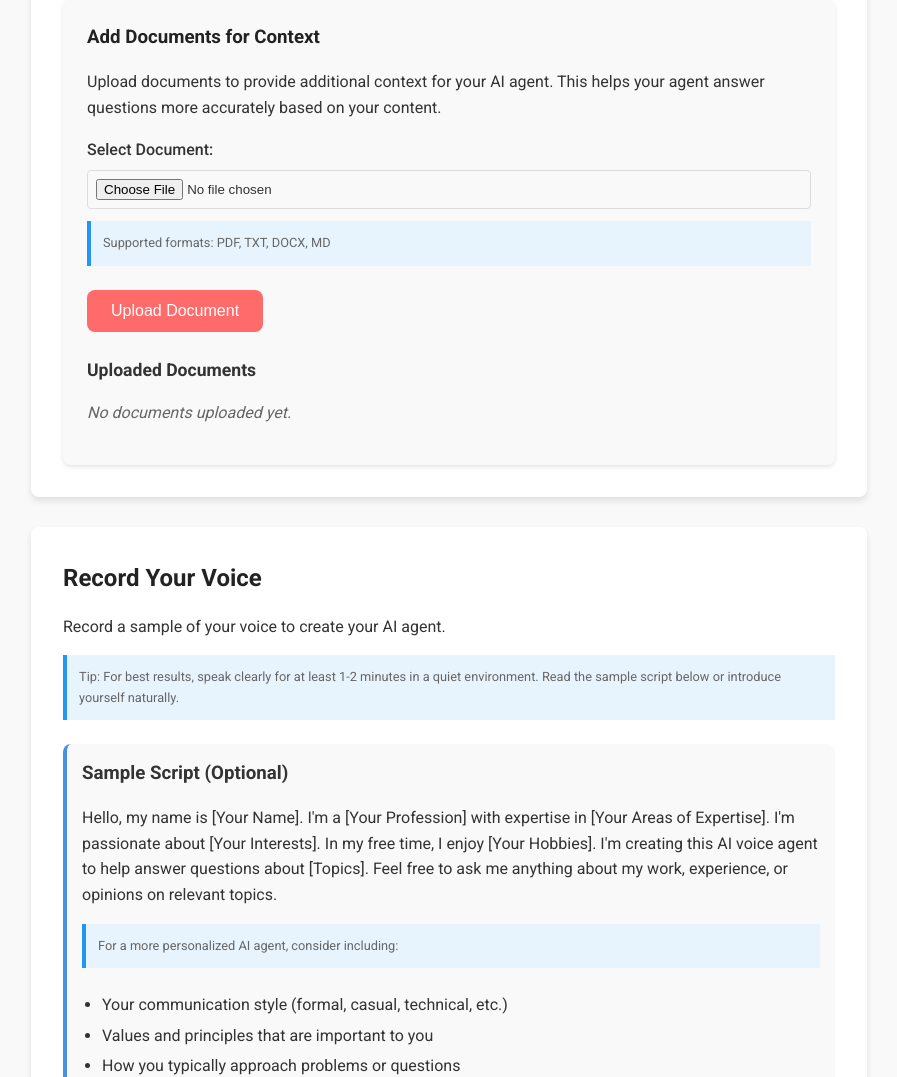
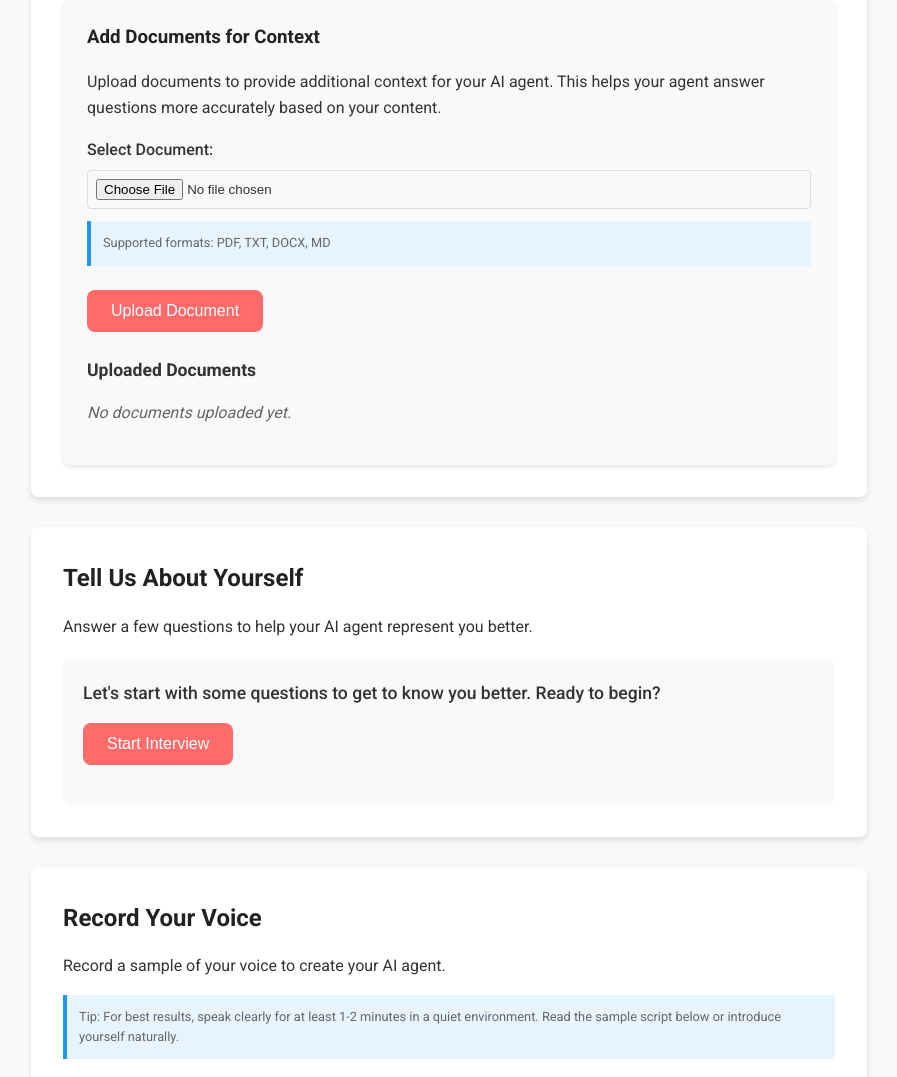
Before and after one commit to technolifts/presence, a Flask app: page / in a window 1280 px wide. Shown: the part 824-1901 px from the top of the page, without its empty margins (191-1088 px from the left). Run offline with Flask 2, Linux system fonts and the light colour scheme.

Commit message:
I'll generate a concise commit message for these changes:
feat: Add dynamic interview system for AI agent profile creation

```diff
--- a/backend/app.py
+++ b/backend/app.py
@@ -87,6 +87,13 @@ def clone_voice():
     profile_title = request.form.get("profile_title", "")
     profile_bio = request.form.get("profile_bio", "")
 
+    # Get interview data if available
+    interview_data = request.form.get("interview_data", "[]")
+    try:
+        interview_responses = json.loads(interview_data)
+    except:
+        interview_responses = []
+
     # Create documents directory for this agent (will be populated later)
     documents_dir = os.path.join(app.root_path, "documents")
     os.makedirs(documents_dir, exist_ok=True)
@@ -125,6 +132,7 @@ def clone_voice():
                 "name": profile_name,
                 "title": profile_title,
                 "bio": profile_bio,
+                "interview_data": interview_responses,
                 "created_at": str(datetime.datetime.now())
             }
 
@@ -239,6 +247,12 @@ Here's information about {profile['name']}:"""
 
         if profile.get('bio'):
             system_prompt += f"\nBackground Information: {profile['bio']}"
+
+        # Add interview data if available
+        if profile.get('interview_data') and len(profile['interview_data']) > 0:
+            system_prompt += "\n\nAdditional Information from Interview:"
+            for item in profile['interview_data']:
+                system_prompt += f"\n\nQuestion: {item['question']}\nAnswer: {item['answer']}"
 
         system_prompt += """
 
@@ -357,6 +371,131 @@ def delete_document(agent_id, filename):
 
     return jsonify(response), status_code
 
+@app.route("/generate-interview-questions", methods=["POST"])
+def generate_interview_questions():
+    """Generate interview questions using the provided prompt"""
+    try:
+        import anthropic
+
+        # Get API key from environment
+        anthropic_api_key = os.getenv("ANTHROPIC_API_KEY")
+        if not anthropic_api_key:
+            app.logger.error("ANTHROPIC_API_KEY not found in environment")
+            return jsonify({"error": "API key not configured"}), 500
+
+        # Initialize Anthropic client
+        client = anthropic.Anthropic(api_key=anthropic_api_key)
+
+        # The interview prompt
+        prompt = """# Professional Experience & Hobbies Extraction
+
+You are a specialized interview system designed to extract specific information about a person's professional experience and hobbies to create their digital twin. Your goal is to generate MAXIMUM 10 QUESTIONS TOTAL that will help us understand:
+1) Their professional background, expertise, and work knowledge in detail
+2) Their hobbies and personal interests with specific examples
+
+Focus on questions that reveal concrete facts and specific examples rather than abstract preferences. Do not include questions about communication style, as this will be extracted from audio recordings. Do not exceed 15 questions under any circumstances.
+
+## Instructions
+
+1. Generate a diverse set of questions across the categories below. Focus on questions that reveal meaningful aspects of the person that would be important for realistic conversation simulation.
+
+2. Make questions specific, not generic. For example, instead of "What are your hobbies?" ask "What activity do you find yourself losing track of time while doing, and what about it captivates you?"
+
+3. Ask progressive questions that build on expected answers to create a natural conversational flow.
+
+4. Include both direct questions for factual information and indirect questions that reveal personality, values, and communication style.
+
+5. Consider the emotional dimension - ask questions that might reveal how the person responds to different emotional scenarios.
+
+## Focused Categories
+
+### Professional Experience
+- Their career path and specific roles they've held
+- Areas of professional expertise and specialized knowledge
+- Significant projects or achievements they could discuss in detail
+- How they talk about their industry or field
+- Factual information about their work that visitors might ask about
+- Common questions they receive about their profession
+- Professional opinions or perspectives they often share
+
+### Hobbies & Interests
+- Specific activities they engage in regularly
+- Detailed aspects of their hobbies they could discuss knowledgeably
+- How long they've been involved with these interests
+- Factual information about their hobbies that shows their expertise
+- Why they are drawn to these particular activities
+- Recommendations they typically give related to their interests
+- Personal experiences tied to their hobbies
+
+## Output Format
+
+1. Generate EXACTLY 10 QUESTIONS TOTAL across both categories (professional experience and hobbies).
+2. Distribute the questions roughly equally between the two categories.
+3. Each question should be designed to elicit specific, factual information or concrete examples.
+4. Present the questions in a conversational sequence that flows naturally.
+5. Prioritize questions that will generate responses useful for someone else chatting with this person's digital twin.
+6. Use clear, direct language that encourages detailed responses.
+7. Number each question clearly (1-10 maximum).
+8. Include a mix of questions about:
+   - Facts (specific information the digital twin should know)
+   - Experiences (detailed examples that demonstrate knowledge)
+   - Preferences (that show personality through interests)
+9. DO NOT include any questions about communication style, speaking patterns, or language preferences.
+10. Review your final output to confirm you have not exceeded 10 questions and that all questions focus specifically on professional experience or hobbies.
+
+Return ONLY the numbered questions as a JSON array, with no additional text or explanation."""
+
+        # Generate questions with Claude
+        response = client.messages.create(
+            model="claude-3-7-sonnet-20250219",
+            max_tokens=1000,
+            system="You are a helpful assistant that generates interview questions according to the provided instructions. Return only the questions in a JSON array format.",
+            messages=[
+                {"role": "user", "content": prompt}
+            ],
+            temperature=0.7
+        )
+
+        # Extract the response text
+        response_text = response.content[0].text
+
+        # Parse the JSON array from the response
+        import json
+        import re
+
+        # Try to extract a JSON array from the response
+        json_match = re.search(r'\[.*\]', response_text, re.DOTALL)
+        if json_match:
+            questions_json = json_match.group(0)
+            questions = json.loads(questions_json)
+        else:
+            # Fallback: extract numbered questions
+            questions = []
+            for line in response_text.split('\n'):
+                match = re.match(r'^\s*\d+\.\s*(.*)', line)
+                if match:
+                    questions.append(match.group(1))
+
+        return jsonify({"questions": questions})
+    except Exception as e:
+        app.logger.error(f"Error generating interview questions: {str(e)}")
+        return jsonify({"error": str(e)}), 500
+
+@app.route("/save-interview-responses", methods=["POST"])
+def save_interview_responses():
+    """Save interview responses to the user's profile"""
+    try:
+        data = request.json
+        responses = data.get("responses", [])
+
+        # Store in session for now
+        session["interview_responses"] = responses
+
+        return jsonify({"success": True})
+    except Exception as e:
+        app.logger.error(f"Error saving interview responses: {str(e)}")
+        return jsonify({"error": str(e)}), 500
+
 @app.route("/last-response-text")
 def last_response_text():
     """Get the text of the last response"""
--- a/static/css/style.css
+++ b/static/css/style.css
@@ -526,3 +526,97 @@ nav a.active {
     margin-top: 8px;
     font-style: italic;
 }
+
+/* Interview Section */
+.interview-section {
+    margin-bottom: 30px;
+}
+
+.interview-container {
+    background-color: #f9f9f9;
+    border-radius: 8px;
+    padding: 20px;
+    margin-top: 20px;
+}
+
+.question-container {
+    margin-bottom: 20px;
+}
+
+.question-text {
+    font-size: 1.1rem;
+    font-weight: 500;
+    margin-bottom: 15px;
+}
+
+.response-container textarea {
+    width: 100%;
+    min-height: 120px;
+    padding: 12px;
+    border: 1px solid #ddd;
+    border-radius: 8px;
+    font-family: inherit;
+    font-size: 16px;
+    margin-bottom: 15px;
+}
+
+.interview-controls {
+    display: flex;
+    gap: 10px;
+}
+
+.interview-progress {
+    margin-top: 20px;
+}
+
+.progress-bar {
+    height: 8px;
+    background-color: #e0e0e0;
+    border-radius: 4px;
+    overflow: hidden;
+    margin-bottom: 8px;
+}
+
+.progress-fill {
+    height: 100%;
+    background-color: var(--primary-color);
+    transition: width 0.3s ease;
+}
+
+.interview-summary {
+    margin-top: 30px;
+}
+
+.summary-container {
+    background-color: white;
+    border-radius: 8px;
+    padding: 15px;
+    margin-top: 15px;
+    border: 1px solid #e0e0e0;
+    max-height: 300px;
+    overflow-y: auto;
+}
+
+.response-summary {
+    margin-top: 10px;
+}
+
+.response-item {
+    margin-bottom: 15px;
+    padding-bottom: 15px;
+    border-bottom: 1px solid #eee;
+}
+
+.response-item:last-child {
+    border-bottom: none;
+}
+
+.response-question {
+    font-weight: 500;
+    margin-bottom: 5px;
+}
+
+.response-answer {
+    color: #555;
+    white-space: pre-line;
+}
--- a/static/js/app.js
+++ b/static/js/app.js
@@ -143,6 +143,12 @@ document.addEventListener('DOMContentLoaded', () => {
             formData.append('profile_name', name);
             formData.append('profile_title', title);
             formData.append('profile_bio', bio);
+
+            // Add interview responses if available
+            if (window.interviewSystem && window.interviewSystem.isInterviewComplete) {
+                const interviewResponses = window.interviewSystem.getResponses();
+                formData.append('interview_data', JSON.stringify(interviewResponses));
+            }
 
             // Show loading state
             createVoiceButton.disabled = true;
--- /dev/null
+++ b/static/js/interview.js
@@ -0,0 +1,196 @@
+/**
+ * Interview System for AI Agent Profile Creation
+ * Handles dynamic questioning to gather information about the user
+ */
+class InterviewSystem {
+    constructor() {
+        this.questions = [];
+        this.currentQuestionIndex = 0;
+        this.responses = {};
+        this.isInterviewComplete = false;
+
+        // Elements
+        this.questionContainer = document.getElementById('questionContainer');
+        this.responseContainer = document.getElementById('responseContainer');
+        this.userResponse = document.getElementById('userResponse');
+        this.nextQuestionBtn = document.getElementById('nextQuestionBtn');
+        this.finishInterviewBtn = document.getElementById('finishInterviewBtn');
+        this.startInterviewBtn = document.getElementById('startInterviewBtn');
+        this.interviewProgress = document.getElementById('interviewProgress');
+        this.progressFill = document.getElementById('progressFill');
+        this.currentQuestionNum = document.getElementById('currentQuestionNum');
+        this.totalQuestions = document.getElementById('totalQuestions');
+        this.interviewSummary = document.getElementById('interviewSummary');
+        this.responseSummary = document.getElementById('responseSummary');
+
+        // Bind event handlers
+        this.startInterviewBtn.addEventListener('click', this.startInterview.bind(this));
+        this.nextQuestionBtn.addEventListener('click', this.handleNextQuestion.bind(this));
+        this.finishInterviewBtn.addEventListener('click', this.finishInterview.bind(this));
+
+        // Initialize
+        this.initialize();
+    }
+
+    async initialize() {
+        // Hide progress initially
+        this.interviewProgress.style.display = 'none';
+    }
+
+    async startInterview() {
+        try {
+            // Show loading state
+            this.startInterviewBtn.disabled = true;
+            this.startInterviewBtn.textContent = 'Loading questions...';
+
+            // Fetch questions from the server
+            const response = await fetch('/generate-interview-questions', {
+                method: 'POST',
+                headers: {
+                    'Content-Type': 'application/json'
+                }
+            });
+
+            if (!response.ok) {
+                throw new Error('Failed to generate interview questions');
+            }
+
+            const data = await response.json();
+            this.questions = data.questions;
+
+            // Update UI
+            this.totalQuestions.textContent = this.questions.length;
+            this.interviewProgress.style.display = 'block';
+
+            // Show first question
+            this.showQuestion(0);
+
+            // Hide start button, show response container
+            this.questionContainer.style.display = 'none';
+            this.responseContainer.style.display = 'block';
+        } catch (error) {
+            console.error('Error starting interview:', error);
+            alert('Error starting interview. Please try again.');
+
+            // Reset button
+            this.startInterviewBtn.disabled = false;
+            this.startInterviewBtn.textContent = 'Start Interview';
+        }
+    }
+
+    showQuestion(index) {
+        if (index >= this.questions.length) {
+            this.finishInterview();
+            return;
+        }
+
+        // Update question text
+        const questionText = this.questions[index];
+        this.questionContainer.innerHTML = `<p class="question-text">${questionText}</p>`;
+        this.questionContainer.style.display = 'block';
+
+        // Clear previous response
+        this.userResponse.value = '';
+
+        // Update progress
+        this.currentQuestionIndex = index;
+        this.currentQuestionNum.textContent = index + 1;
+        this.progressFill.style.width = `${((index + 1) / this.questions.length) * 100}%`;
+
+        // Show finish button on last question
+        if (index === this.questions.length - 1) {
+            this.nextQuestionBtn.style.display = 'none';
+            this.finishInterviewBtn.style.display = 'inline-flex';
+        } else {
+            this.nextQuestionBtn.style.display = 'inline-flex';
+            this.finishInterviewBtn.style.display = 'none';
+        }
+
+        // Focus on response textarea
+        this.userResponse.focus();
+    }
+
+    handleNextQuestion() {
+        const response = this.userResponse.value.trim();
+
+        if (!response) {
+            alert('Please provide an answer before continuing.');
+            return;
+        }
+
+        // Save response
+        this.responses[this.currentQuestionIndex] = {
+            question: this.questions[this.currentQuestionIndex],
+            answer: response
+        };
+
+        // Move to next question
+        this.showQuestion(this.currentQuestionIndex + 1);
+    }
+
+    async finishInterview() {
+        // Save final response if there is one
+        const response = this.userResponse.value.trim();
+        if (response) {
+            this.responses[this.currentQuestionIndex] = {
+                question: this.questions[this.currentQuestionIndex],
+                answer: response
+            };
+        }
+
+        // Update progress to 100%
+        this.currentQuestionNum.textContent = this.questions.length;
+        this.progressFill.style.width = '100%';
+
+        // Hide question and response containers
+        this.questionContainer.style.display = 'none';
+        this.responseContainer.style.display = 'none';
+
+        // Show summary
+        this.generateSummary();
+        this.interviewSummary.style.display = 'block';
+
+        // Mark interview as complete
+        this.isInterviewComplete = true;
+
+        // Save responses to server
+        try {
+            await fetch('/save-interview-responses', {
+                method: 'POST',
+                headers: {
+                    'Content-Type': 'application/json'
+                },
+                body: JSON.stringify({
+                    responses: Object.values(this.responses)
+                })
+            });
+        } catch (error) {
+            console.error('Error saving interview responses:', error);
+        }
+    }
+
+    generateSummary() {
+        this.responseSummary.innerHTML = '';
+
+        Object.values(this.responses).forEach(item => {
+            const responseItem = document.createElement('div');
+            responseItem.className = 'response-item';
+            responseItem.innerHTML = `
+                <div class="response-question">${item.question}</div>
+                <div class="response-answer">${item.answer}</div>
+            `;
+            this.responseSummary.appendChild(responseItem);
+        });
+    }
+
+    getResponses() {
+        return Object.values(this.responses);
+    }
+}
+
+// Initialize interview system when DOM is loaded
+document.addEventListener('DOMContentLoaded', () => {
+    if (document.getElementById('startInterviewBtn')) {
+        window.interviewSystem = new InterviewSystem();
+    }
+});
--- a/templates/index.html
+++ b/templates/index.html
@@ -66,6 +66,42 @@
                         <h4>Uploaded Documents</h4>
                         <div id="documentsContainer">
                             <p class="no-documents">No documents uploaded yet.</p>
+                        </div>
+                    </div>
+                </div>
+            </section>
+
+            <section class="interview-section">
+                <h2>Tell Us About Yourself</h2>
+                <p>Answer a few questions to help your AI agent represent you better.</p>
+
+                <div class="interview-container">
+                    <div id="questionContainer" class="question-container">
+                        <p class="question-text">Let's start with some questions to get to know you better. Ready to begin?</p>
+                        <button id="startInterviewBtn" class="btn secondary-btn">Start Interview</button>
+                    </div>
+
+                    <div id="responseContainer" class="response-container" style="display: none;">
+                        <textarea id="userResponse" placeholder="Type your answer here..."></textarea>
+                        <div class="interview-controls">
+                            <button id="nextQuestionBtn" class="btn primary-btn">Next Question</button>
+                            <button id="finishInterviewBtn" class="btn secondary-btn" style="display: none;">Finish Interview</button>
+                        </div>
+                    </div>
+
+                    <div id="interviewProgress" class="interview-progress">
+                        <div class="progress-bar">
+                            <div id="progressFill" class="progress-fill" style="width: 0%"></div>
+                        </div>
+                        <p><span id="currentQuestionNum">0</span> of <span id="totalQuestions">10</span> questions answered</p>
+                    </div>
+
+                    <div id="interviewSummary" class="interview-summary" style="display: none;">
+                        <h3>Interview Complete!</h3>
+                        <p>Thank you for sharing information about yourself. This will help your AI agent represent you better.</p>
+                        <div class="summary-container">
+                            <h4>Summary of Your Responses:</h4>
+                            <div id="responseSummary" class="response-summary"></div>
                         </div>
                     </div>
                 </div>
@@ -166,5 +202,6 @@
 
     <script src="{{ url_for('static', filename='js/recorder.js') }}"></script>
     <script src="{{ url_for('static', filename='js/app.js') }}"></script>
+    <script src="{{ url_for('static', filename='js/interview.js') }}"></script>
 </body>
 </html>
```
